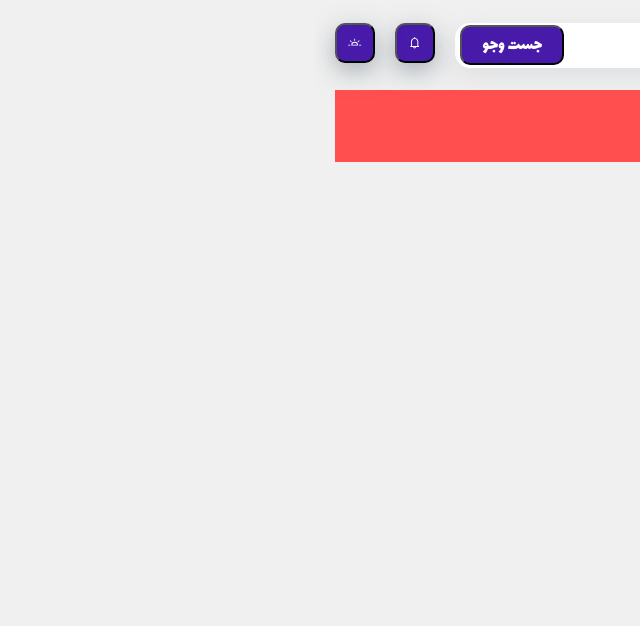
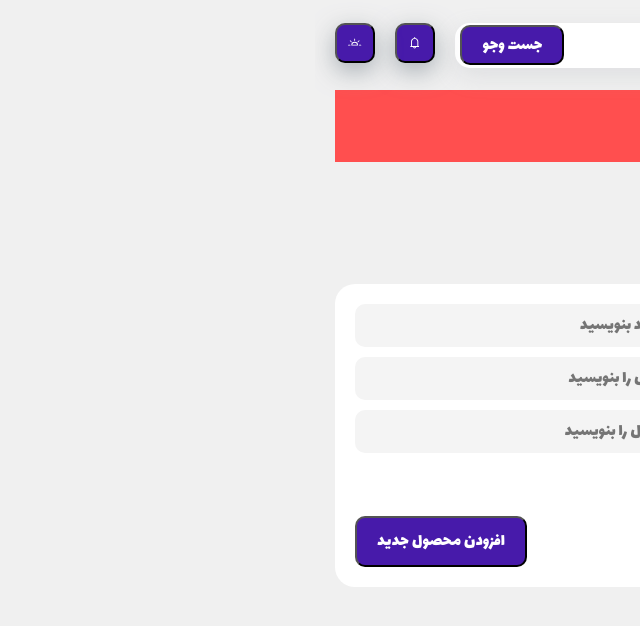
Before and after one commit to MohamadDesign/persiancms, a React (Create React App) app: page /products in a window 1280 px wide. Shown: the top 626 px of the page, without its empty margins (640-1280 px from the left). Built offline with nearby package versions, Linux system fonts and the light colour scheme.

Commit message:
add new product template

```diff
--- /dev/null
+++ b/src/Components/NewProduct/NewProduct.css
@@ -0,0 +1,57 @@
+.products-main {
+  margin-top: 60px;
+}
+
+.products-title {
+  font-size: 2rem;
+}
+
+.add-products-form {
+  margin-top: 30px;
+  background-color: var(--white);
+  display: flex;
+  flex-direction: column;
+  align-items: flex-end;
+  padding: 20px;
+  border-radius: 20px;
+}
+
+.add-products-form-wrap {
+  width: 100%;
+  display: grid;
+  grid-template-columns: 1fr 1fr;
+  gap: 10px;
+}
+
+.add-products-form-group {
+  display: flex;
+  align-items: center;
+  column-gap: 10px;
+  background-color: #f4f4f4;
+  padding: 0 20px;
+  border-radius: 10px;
+}
+
+.add-products-icon {
+  font-size: 1.5rem;
+}
+
+.add-products-input {
+  outline: none;
+  border: none;
+  background-color: unset;
+  padding: 8px 10px;
+  font-size: 1.1rem;
+  width: 100%;
+  cursor: pointer;
+}
+
+.add-products-btn {
+  background-color: var(--blue);
+  color: var(--white);
+  margin-top: 10px;
+  padding: 10px 20px;
+  font-size: 1.1rem;
+  border-radius: 10px;
+  cursor: pointer;
+}
--- /dev/null
+++ b/src/Components/NewProduct/NewProduct.jsx
@@ -0,0 +1,85 @@
+import React from "react";
+import "./NewProduct.css";
+import {
+  MdDriveFileRenameOutline,
+  MdShoppingCartCheckout,
+} from "react-icons/md";
+import {
+  BiDollar,
+  BiShoppingBag,
+  BiImageAdd,
+  BiSolidLike,
+} from "react-icons/bi";
+import { IoIosColorPalette } from "react-icons/io";
+
+export default function NewProduct() {
+  return (
+    <>
+      <div className="products-main">
+        <h1 className="products-title">افزودن محصول جدید</h1>
+
+        <form action="#" className="add-products-form">
+          <div className="add-products-form-wrap">
+            <div className="add-products-form-group">
+              <MdDriveFileRenameOutline className="add-products-icon" />
+              <input
+                type="text"
+                placeholder="نام محصول را وار کنید"
+                className="add-products-input"
+              />
+            </div>
+            <div className="add-products-form-group">
+              <BiDollar className="add-products-icon" />
+              <input
+                type="text"
+                placeholder="قیمت محصول را وارد بنویسید"
+                className="add-products-input"
+              />
+            </div>
+            <div className="add-products-form-group">
+              <BiShoppingBag className="add-products-icon" />
+              <input
+                type="text"
+                placeholder="تعداد محصول را وارد کنید"
+                className="add-products-input"
+              />
+            </div>
+            <div className="add-products-form-group">
+              <BiImageAdd className="add-products-icon" />
+              <input
+                type="text"
+                placeholder="آدرس عکس محصول را بنویسید"
+                className="add-products-input"
+              />
+            </div>
+            <div className="add-products-form-group">
+              <BiSolidLike className="add-products-icon" />
+              <input
+                type="text"
+                placeholder="میزان محبوبیت محصول را بنویسید"
+                className="add-products-input"
+              />
+            </div>
+            <div className="add-products-form-group">
+              <MdShoppingCartCheckout className="add-products-icon" />
+              <input
+                type="text"
+                placeholder="میزان فروش محصول را بنویسید"
+                className="add-products-input"
+              />
+            </div>
+            <div className="add-products-form-group">
+              <IoIosColorPalette className="add-products-icon" />
+              <input
+                type="text"
+                placeholder="تعداد رنگ بندی محصول را وارد کنید"
+                className="add-products-input"
+              />
+            </div>
+          </div>
+          <button className="add-products-btn">افزودن محصول جدید</button>
+        </form>
+      </div>
+    </>
+  );
+}
--- a/src/Components/Products/Products.jsx
+++ b/src/Components/Products/Products.jsx
@@ -1,11 +1,13 @@
 import React from "react";
 import "./Products.css";
 import ErrorBox from "../ErrorBox/ErrorBox";
+import NewProduct from "../NewProduct/NewProduct";
 
 export default function Products() {
   return (
     <>
       <ErrorBox msg="هیچ محصولی یافت نشد" />
+      <NewProduct />
     </>
   );
 }
```
